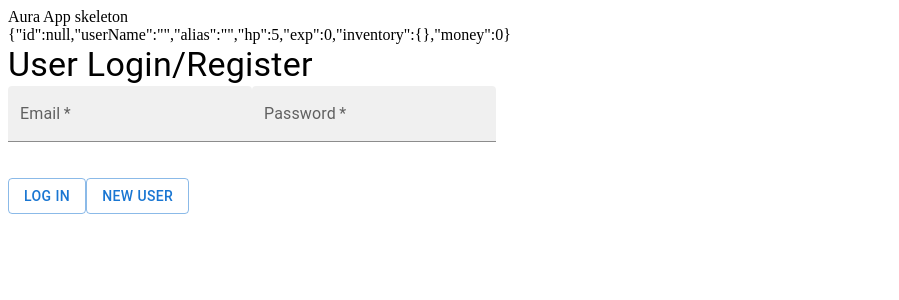
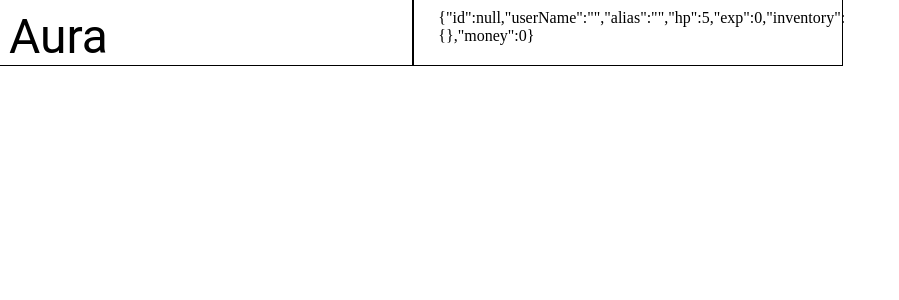
Before and after one commit to RileyAlexis/aura, a React (Create React App) app: page / in a window 1280 px wide. Shown: the top 300 px of the page, without its empty margins (0-899 px from the left). Built offline with nearby package versions, Linux system fonts and the light colour scheme.

Commit message:
Basic material UI layout prepped

```diff
--- a/src/App.js
+++ b/src/App.js
@@ -1,5 +1,10 @@
 import { useSelector } from "react-redux";
 import Login from "./components/Login/Login";
+
+//Material UI
+import { Grid, Container, Box, Typography } from "@mui/material";
+
+
 
 function App() {
 
@@ -7,13 +12,29 @@ const user = useSelector(store => store.user);
 const userDisplay = JSON.stringify(user);
 
   return (
-    <div className="App">
-      Aura App skeleton <br />
+    <Grid container rowSpacing={2} columnSpacing={{ xs: 1, sm: 2, md: 3 }} maxWidth="xl">
+
+      <Grid item xs={12} sm={4} md={4} lg={4}
+            sx={{ border: 1 }}>
+      <Typography variant="h3">
+      Aura
+      </Typography>
+      </Grid>
+
+     <Grid item xs={12} sm={4} md={4} lg={4} sx={{ border: 1 }}>
       {userDisplay}
+      </Grid>
 
+
+
+
+      {user.id &&
+      <Grid item xs={12} md={12} lg={8}>
       <Login />
+      </Grid>
 
-    </div>
+      }
+    </Grid>
   );
 }
 
```
